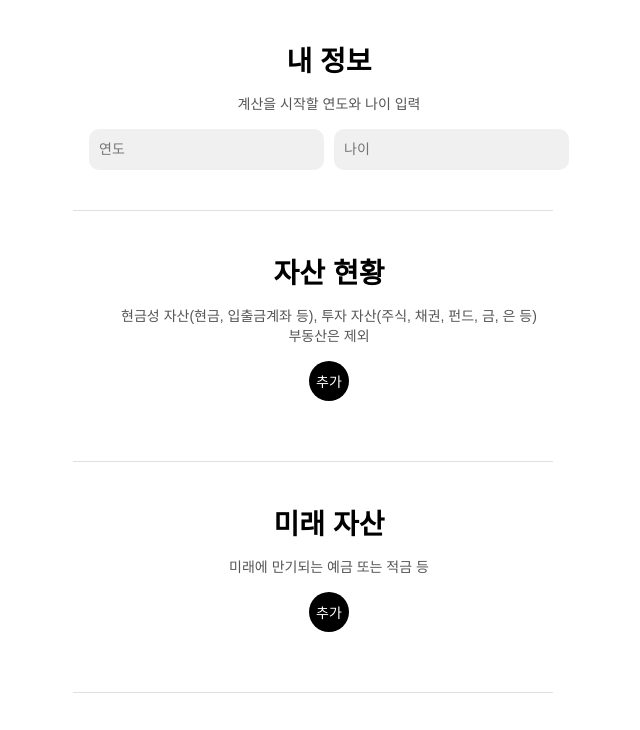
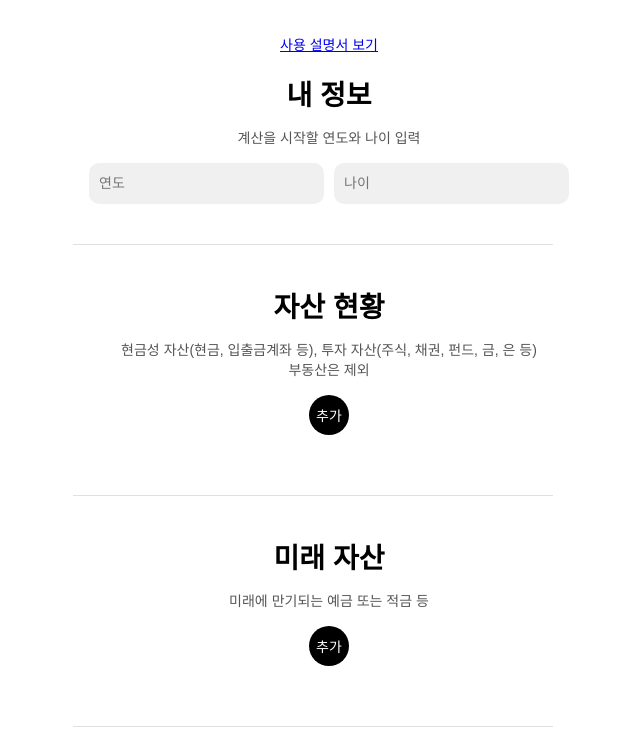
Before and after one commit to nolliter/mirae-calculation, a plain HTML site: page index.html in a window 1280 px wide. Shown: the top 730 px of the page, without its empty margins (327-967 px from the left). Drawn offline with nearby package versions, Linux system fonts and the light colour scheme.

Commit message:
Update index.html

```diff
--- a/index.html
+++ b/index.html
@@ -10,6 +10,11 @@
 </head>
 <body>
   <div class="container">
+
+    <div class="section fixed-row-1">
+      <p class="description"><a href="guide.html" target="_blank">사용 설명서 보기</a></p>
+    </div>
+
 
     <!-- 연도 및 나이 섹션 -->
     <div class="section fixed-row-2">
```
